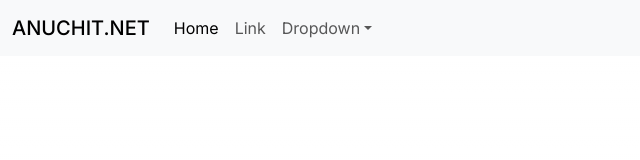
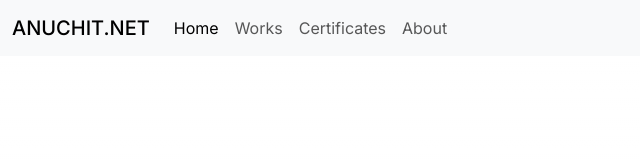
Before and after one commit to mrnu123/portfolio, a Next.js app: page / in a window 1280 px wide. Shown: the top 160 px of the page, without its empty margins (0-640 px from the left). Built offline with nearby package versions, Linux system fonts and the light colour scheme.

Commit message:
change nav menu

```diff
--- a/src/app/components/navigation/navbar/index.tsx
+++ b/src/app/components/navigation/navbar/index.tsx
@@ -15,7 +15,10 @@ const Navbar = () => {
           >
             <span className="navbar-toggler-icon"></span>
           </button>
-          <div className="collapse navbar-collapse " id="navbarSupportedContent">
+          <div
+            className="collapse navbar-collapse "
+            id="navbarSupportedContent"
+          >
             <ul className="navbar-nav me-auto mb-2 mb-lg-0  ">
               <li className="nav-item">
                 <a className="nav-link active" aria-current="page" href="#">
@@ -24,10 +27,20 @@ const Navbar = () => {
               </li>
               <li className="nav-item">
                 <a className="nav-link" href="#">
-                  Link
+                  Works
                 </a>
               </li>
-              <li className="nav-item dropdown">
+              <li className="nav-item">
+                <a className="nav-link" href="#">
+                  Certificates
+                </a>
+              </li>
+              <li className="nav-item">
+                <a className="nav-link" href="#">
+                  About
+                </a>
+              </li>
+              {/* <li className="nav-item dropdown">
                 <a
                   className="nav-link dropdown-toggle"
                   href="#"
@@ -36,7 +49,7 @@ const Navbar = () => {
                   data-bs-toggle="dropdown"
                   aria-expanded="false"
                 >
-                  Dropdown
+                  Certificates
                 </a>
                 <ul className="dropdown-menu" aria-labelledby="navbarDropdown">
                   <li>
@@ -55,7 +68,7 @@ const Navbar = () => {
                     </a>
                   </li>
                 </ul>
-              </li>
+              </li> */}
             </ul>
           </div>
         </div>
```
